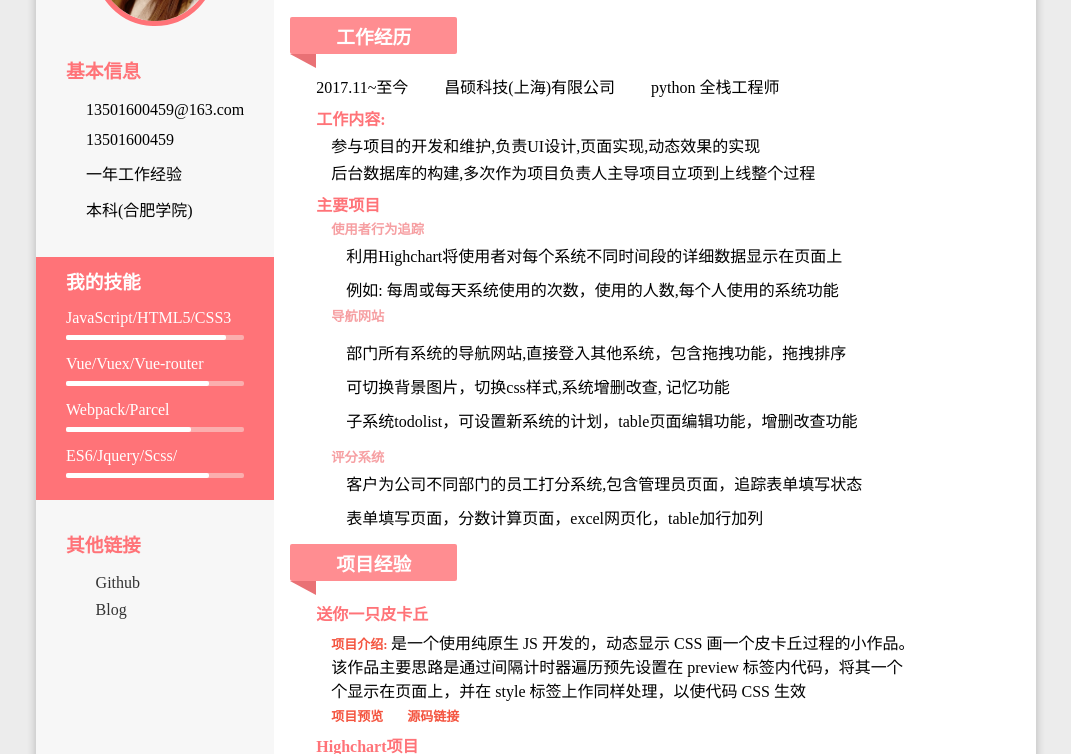
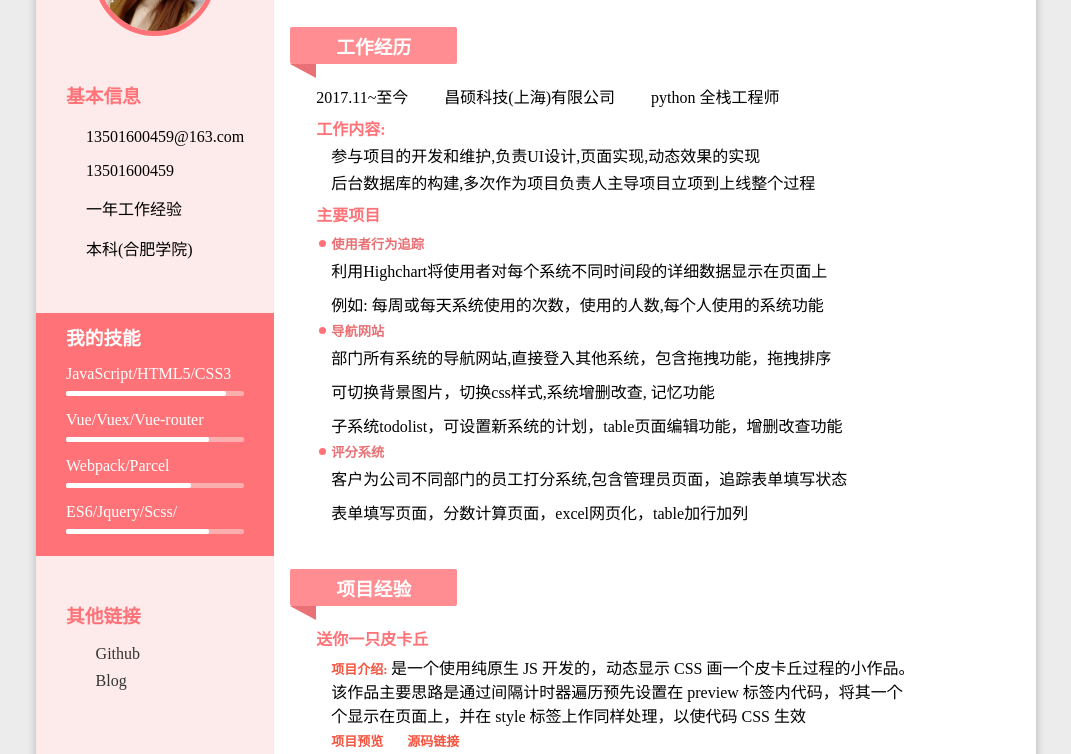
Before and after one commit to cxyxiaoyuyu/resume-2019, a plain HTML site: page index.html in a window 1280 px wide. Shown: the part 146-900 px from the top of the page, without its empty margins (104-1175 px from the left). Drawn offline with Linux system fonts and the light colour scheme.

Commit message:
change style

```diff
--- a/css/style.css
+++ b/css/style.css
@@ -29,8 +29,8 @@ body {
 }
 aside {
     display: flex;
-    padding-top: 50px;
-    background: #f7f7f7;
+    padding-top: 60px;
+    background: #fbdbdb96;
     flex-direction: column;
 }
 aside .photo {
@@ -46,13 +46,14 @@ aside .photo img{
 }
 aside .basic-info{
     padding: 30px;
+    margin-top: 15px;
 }
 aside .basic-info h3 {
     color:  #ff7378;
     margin-bottom: 12px;
 }
 aside .basic-info ol li{
-    padding: 6px 0;
+    padding: 8px 0;
 }
 aside .basic-info ol li svg{
     fill: #ff7378;
@@ -61,6 +62,7 @@ aside .skills {
     background: #ff7378;
     color: #fff;
     padding-bottom: 22px;
+    margin-top: 15px;
 }
 aside .skills h3 {
     color: #fff;
@@ -87,6 +89,7 @@ aside .skills dl dd span{
 }
 aside .link {
     padding: 30px;
+    margin-top: 15px;
 }
 aside .link h3{
     color: #ff7378;
@@ -108,19 +111,18 @@ aside .link ol li a{
     text-decoration: none;
 }
 main {
-    padding-top: 50px;
+    padding-top: 60px;
     padding-bottom: 50px;
 }
 main  .intro {
     color: #ff7378;
-    padding-bottom: 30px;
     margin-left: 20px;
     position: relative;
 }
 main  .intro a{
     position: absolute;
     right: 240px;
-    bottom: 30px;
+    bottom: 0px;
     font-size: 18px;
 }
 main  .intro h1{
@@ -130,6 +132,9 @@ main  .intro h1{
 main  .intro span{
     font-size: 16px;
     font-weight: bold;
+}
+main .section{
+    margin: 30px 0;
 }
 main .section .section-title {
     background: #ff7378cf;
@@ -180,13 +185,25 @@ main .section-content .work-project h4{
 }
 main .section-content .work-project ul{
     padding-left: 15px;
-    padding-top: 3px;
+    padding-top: 8px;
 }
 main .section-content .work-project ul li p{
-    padding: 5px 15px;
+    padding: 5px 0px;
 }
 main .section-content .work-project ul li h5{
-    color: #f48a8ed1;
+    color: #e97175;
+    position: relative;
+}
+main .section-content .work-project ul li h5::before{
+    content: '';
+    display: block;
+    position: absolute;
+    width: 7px;
+    height: 7px;
+    background: #ff7378;
+    border-radius: 50%;
+    top: calc(50% - 3.5px);
+    left: -12px;
 }
 main .section-content .skills li p{
     padding-left: 15px;
--- a/index.html
+++ b/index.html
@@ -4,6 +4,7 @@
   <meta charset="utf-8">
   <title>简历-前端(储晓宇)</title>
   <link rel="stylesheet" href="./css/style.css">
+  <link rel="stylesheet" href="./css/print.css" media="print"/>
   <meta name="viewport" content="width=device-width, initial-scale=1.0">
   <script src="//at.alicdn.com/t/font_1146229_j1cvquqv5gg.js"></script>
   <style type="text/css">
@@ -122,11 +123,9 @@
                   </li>
                   <li>
                     <h5>导航网站</h5>
-                    <p>
                       <p>部门所有系统的导航网站,直接登入其他系统，包含拖拽功能，拖拽排序</p>
                       <p>可切换背景图片，切换css样式,系统增删改查, 记忆功能</p>
                       <p>子系统todolist，可设置新系统的计划，table页面编辑功能，增删改查功能</p>
-                    </p>
                   </li>
                   <li>
                     <h5>评分系统</h5>
```
Also changed, not shown: css/print.css (added).
